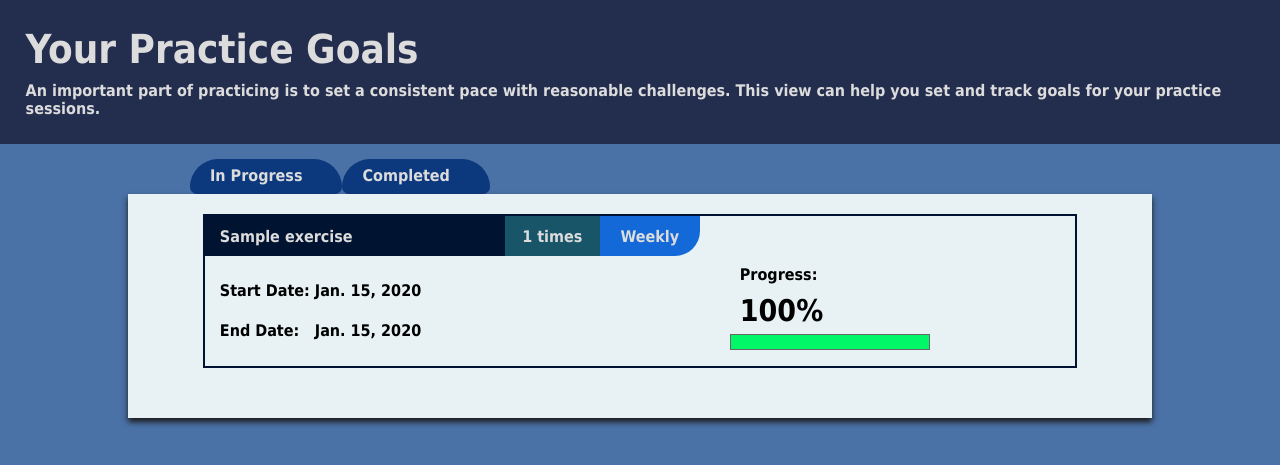
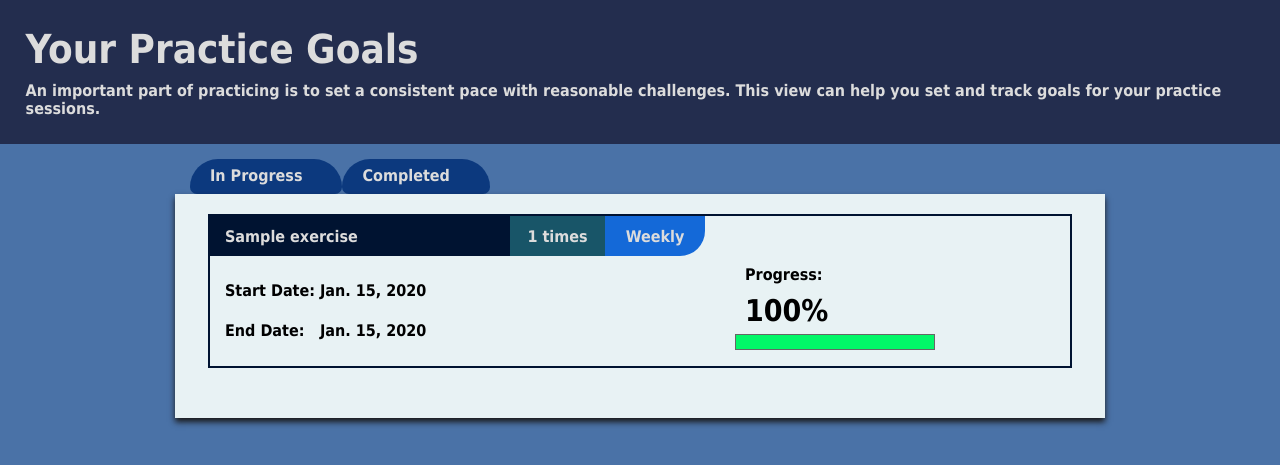
Before and after one commit to agonzalezdelavega/drums_practice_logs, a Django app: page /goals/view_goals in a window 1280 px wide, after a click on "Completed". Shown: the part 60-525 px from the top of the page. Run offline with Django 4.2, Linux system fonts and the light colour scheme; a user stored in the database is signed in; tables that the repository leaves empty hold one stand-in row (values such as "Sample post").

Commit message:
Fixed CSS zoom in issues for goals view

```diff
--- a/drums_practice_logs/practice_logs/static/practice_logs/goals.css
+++ b/drums_practice_logs/practice_logs/static/practice_logs/goals.css
@@ -1,5 +1,4 @@
 .goals {
-    width: 100%;
     display: flex;
     flex-direction: column;
     justify-content: center;
@@ -10,7 +9,7 @@
 
 .goals-heading {
     background-color: var(--bg-color-dark-blue);
-    width: 100%;
+    width: 100vw;
     padding: 2% 0 2% 0;
     margin: 0;
     gap: 10px;
@@ -38,7 +37,7 @@
     flex-direction: column;
     align-items: center;
     justify-content: center;
-    width: 80%;
+    width: 930px;
     background-color: var(--section-background);
     box-shadow: 0 4px 6px #1a1919;
     padding: 0 0 30px 0;
@@ -46,7 +45,7 @@
 
 .goal-card {
     border: 2px solid var(--card-color);
-    width: 85%;
+    width: min-content;
     margin: 20px;
     display: grid;
     grid-template-rows: 40px repeat(2, 40px) 30px;
@@ -104,7 +103,6 @@
 .progress-container {
     grid-row: 2 / 4;
     grid-column: 7;
-    position: relative;
 }
 
 .progress-title {
```
